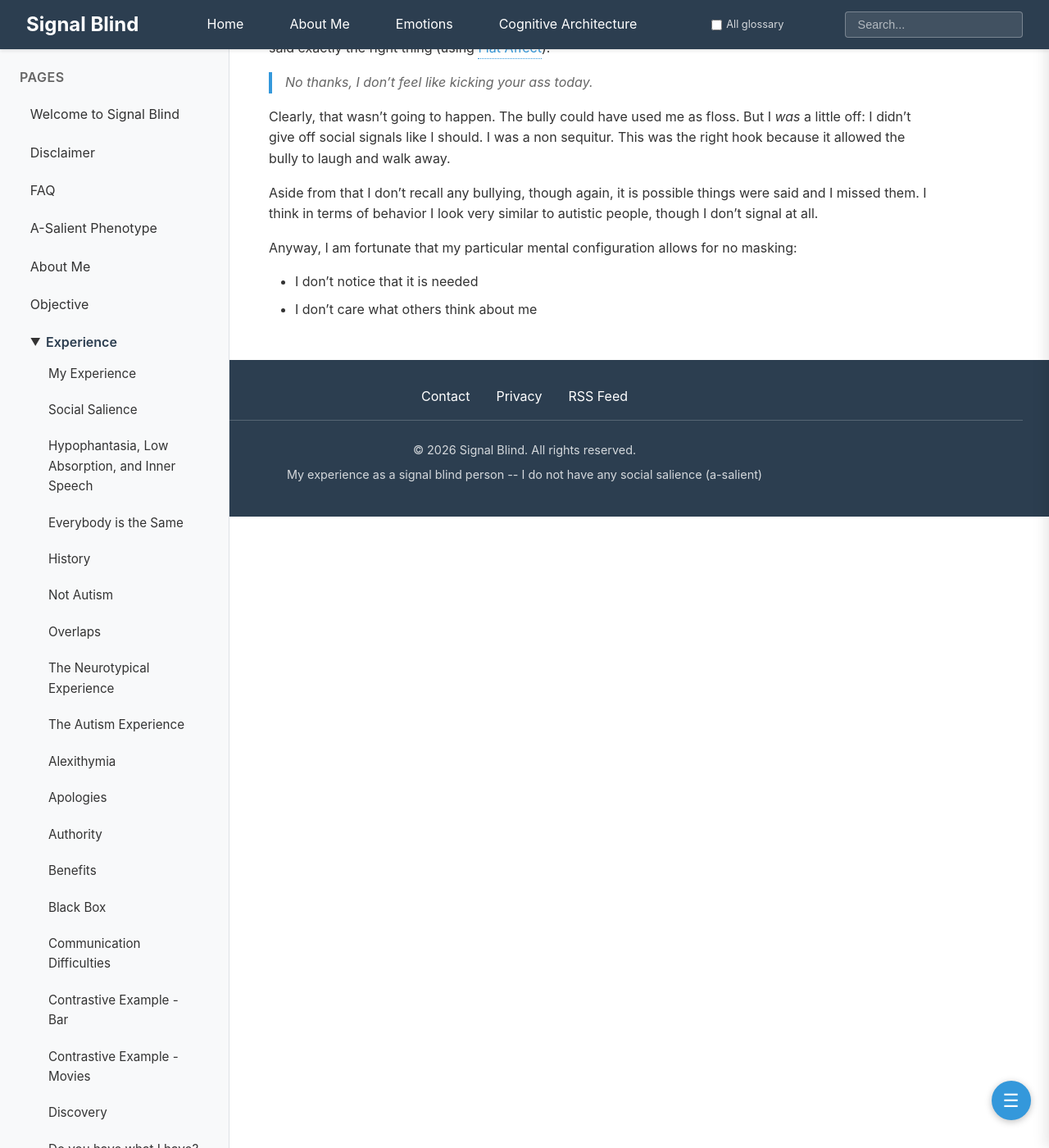
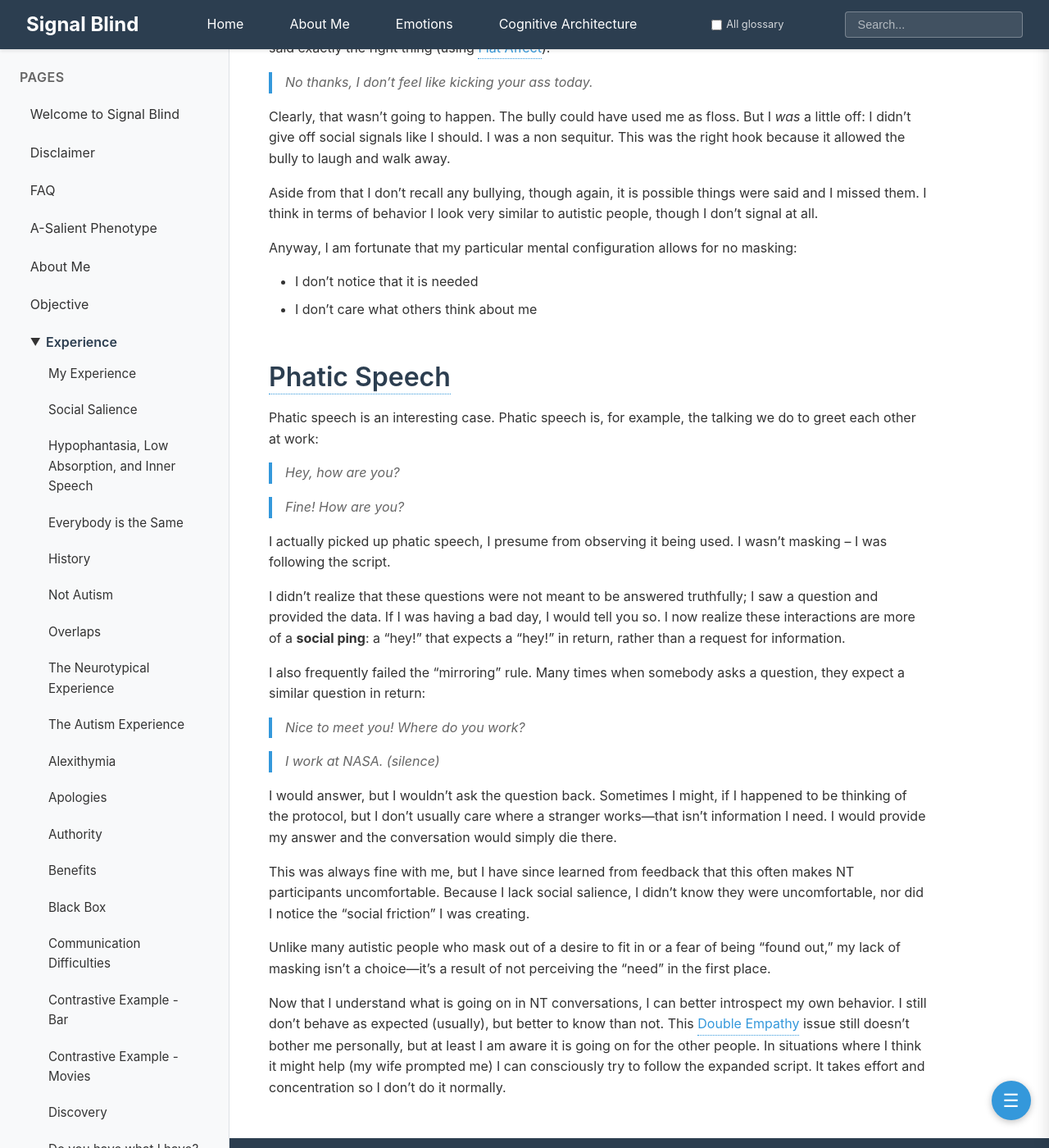
Before and after one commit to SignalBlind/SignalBlind.github.io, a Jekyll site: the page built from Experience/Masking.md, in a window 1280 px wide and 1400 px high, scrolled down 1111 px. Shown: the whole window at 82% size. Built offline with Jekyll 4.4.1, drawn with Linux system fonts in a browser that asks for light colours; comment, search, counter and statistics services are not loaded.

Commit message:
add phatic speech example

```diff
--- a/Experience/Masking.md
+++ b/Experience/Masking.md
@@ -33,3 +33,29 @@ Anyway, I am fortunate that my particular mental configuration allows for no mas
 
 - I don't notice that it is needed
 - I don't care what others think about me
+
+## Phatic Speech
+
+Phatic speech is an interesting case.  Phatic speech is, for example, the talking we do to greet each other at work:
+
+> Hey, how are you?
+
+> Fine!  How are you?
+
+I actually picked up phatic speech, I presume from observing it being used.  I wasn't masking -- I was following the script.
+
+I didn't realize that these questions were not meant to be answered truthfully; I saw a question and provided the data. If I was having a bad day, I would tell you so. I now realize these interactions are more of a **social ping**: a "hey!" that expects a "hey!" in return, rather than a request for information.
+
+I also frequently failed the "mirroring" rule. Many times when somebody asks a question, they expect a similar question in return:
+
+> Nice to meet you!  Where do you work?
+
+> I work at NASA.  (silence)
+
+I would answer, but I wouldn't ask the question back. Sometimes I might, if I happened to be thinking of the protocol, but I don't usually care where a stranger works—that isn't information I need. I would provide my answer and the conversation would simply die there.
+
+This was always fine with me, but I have since learned from feedback that this often makes NT participants uncomfortable. Because I lack social salience, I didn't know they were uncomfortable, nor did I notice the "social friction" I was creating.
+
+Unlike many autistic people who mask out of a desire to fit in or a fear of being "found out," my lack of masking isn't a choice—it’s a result of not perceiving the "need" in the first place.
+
+Now that I understand what is going on in NT conversations, I can better introspect my own behavior.  I still don't behave as expected (usually), but better to know than not.  This [Double Empathy](Double%20Empathy.md) issue still doesn't bother me personally, but at least I am aware it is going on for the other people. In situations where I think it might help (my wife prompted me) I can consciously try to follow the expanded script.  It takes effort and concentration so I don't do it normally.
```
